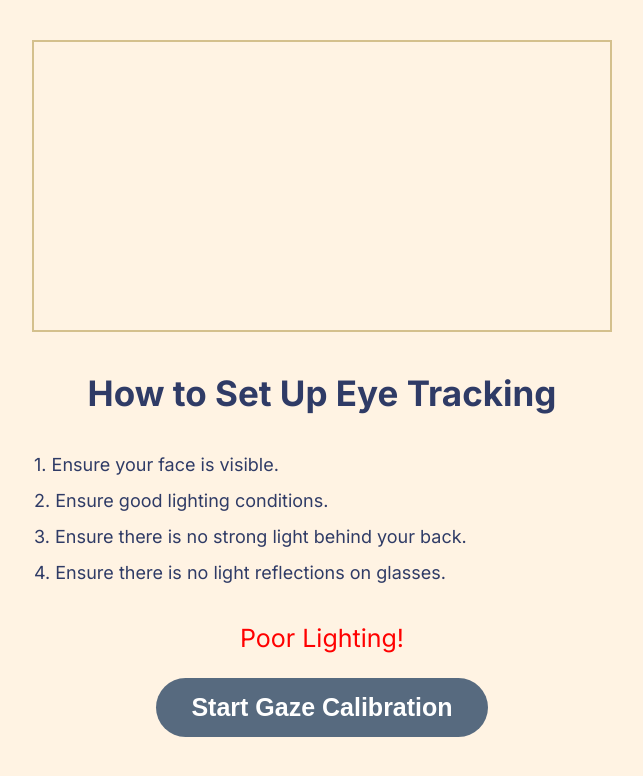
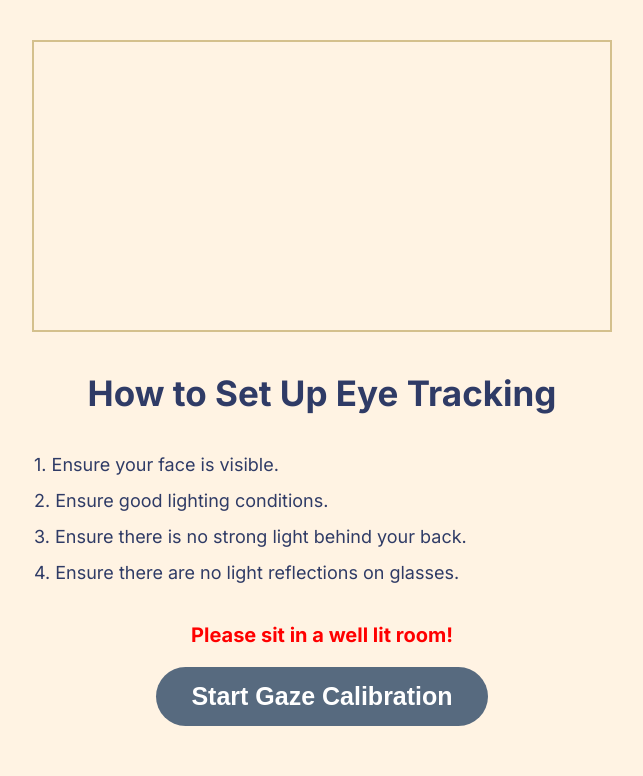
Before and after one commit to asma71612/cognitive-decline-monitoring, a React (Create React App) app in the folder react_frontend/: page /lighting-calibration in a window 1280 px wide. Shown: the top 776 px of the page, without its empty margins (318-961 px from the left). Built offline with nearby package versions, Linux system fonts and the light colour scheme; no server answers.

Commit message:
Fixing error message for lighting calibration

```diff
--- a/react_frontend/src/pages/LightingCalibration.css
+++ b/react_frontend/src/pages/LightingCalibration.css
@@ -48,7 +48,8 @@
 
 .error-message {
   color: red;
-  font-size: 25px;
+  font-size: 20px;
+  font-weight: bold;
   text-align: center;
   margin-top: 10px;
 }
--- a/react_frontend/src/pages/LightingCalibration.js
+++ b/react_frontend/src/pages/LightingCalibration.js
@@ -37,6 +37,7 @@ const LightingCalibration = () => {
   }, []);
 
   useEffect(() => {
+    // Check lighting every second (or as needed)
     const checkLighting = () => {
       if (videoRef.current && canvasRef.current) {
         const context = canvasRef.current.getContext('2d');
@@ -103,13 +104,13 @@ const LightingCalibration = () => {
           <li>1. Ensure your face is visible.</li>
           <li>2. Ensure good lighting conditions.</li>
           <li>3. Ensure there is no strong light behind your back.</li>
-          <li>4. Ensure there is no light reflections on glasses.</li>
+          <li>4. Ensure there are no light reflections on glasses.</li>
         </ul>
       </div>
 
       {!isLightingGood && (
         <p className='error-message'>
-          Poor Lighting!
+          Please sit in a well lit room!
         </p>
       )}
 
```
